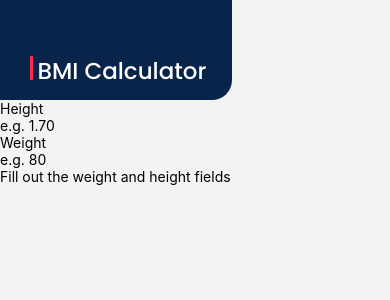
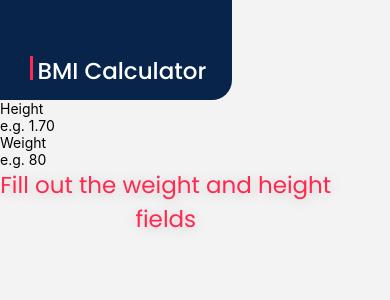
Before and after one commit to henriqueclaranhan/bmi-calculator, a React Native app: screen / in a window 390 px wide. Shown: the top 300 px of the page. Built offline with nearby package versions, Linux system fonts and the light colour scheme.

Commit message:
stylize the BMI result message

```diff
--- a/src/components/Form/BmiResult/index.js
+++ b/src/components/Form/BmiResult/index.js
@@ -1,11 +1,12 @@
 import React from 'react';
 import { View, Text } from 'react-native';
+import styles from './style';
 
 export default function BmiResult(props){
     return (
-        <View>
-            <Text>{props.bmiResultMessage}</Text>
-            <Text>{props.bmiResult}</Text>
+        <View style={styles.resultContent}>
+            <Text style={styles.resultMessage}>{props.bmiResultMessage}</Text>
+            <Text style={styles.result}>{props.bmiResult}</Text>
         </View>
     );
 }
--- /dev/null
+++ b/src/components/Form/BmiResult/style.js
@@ -0,0 +1,29 @@
+import { StyleSheet } from 'react-native';
+
+const styles = StyleSheet.create({
+    resultContent: {
+        flexDirection: "column",
+        alignItems: "center",
+        width: "85%",
+    },
+    resultMessage: {
+        color: "#ff2950",
+        textAlign: "center",
+        fontSize: 23,
+        fontFamily: "Poppins-Regular",
+        textShadowRadius: 14,
+        textShadowOffset: {width: 0, height: 2},
+        textShadowColor: 'rgba(0, 0, 0, 0.2)',
+    },
+    result: {
+        color: "#ff2950",
+        fontSize: 45,
+        fontFamily: "Poppins-Bold",
+        marginTop: -10,
+        textShadowRadius: 13,
+        textShadowOffset: {width: 0, height: 2},
+        textShadowColor: 'rgba(0, 0, 0, 0.25)',
+    },
+});
+
+export default styles;
```
